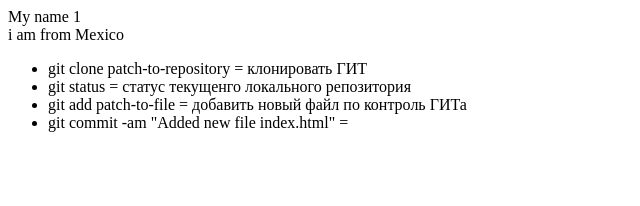
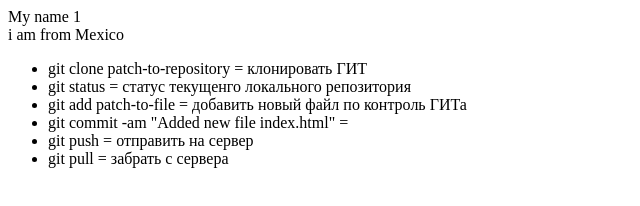
Before and after one commit to purpleSnail2/kam-js-git, a plain HTML site: page index.html in a window 1280 px wide. Shown: the whole page, without its empty margins (0-640 px from the left). Drawn offline with Linux system fonts and the light colour scheme.

Commit message:
Added new file index.html new status

```diff
--- a/index.html
+++ b/index.html
@@ -7,6 +7,8 @@
         <li>git status = статус текущенго локального репозитория</li>
         <li>git add patch-to-file  = добавить новый файл по контроль ГИТа</li>
         <li>git commit -am "Added new file index.html" = </li>
+        <li>git push = отправить на сервер </li>
+        <li>git pull = забрать с сервера </li>
     </ul>
 
 </div>
```
